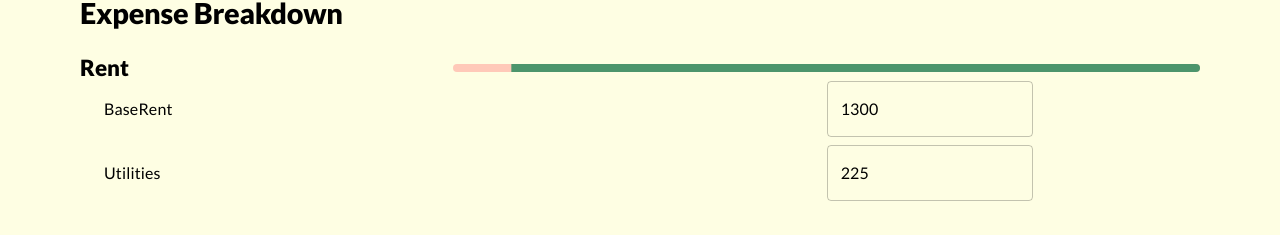
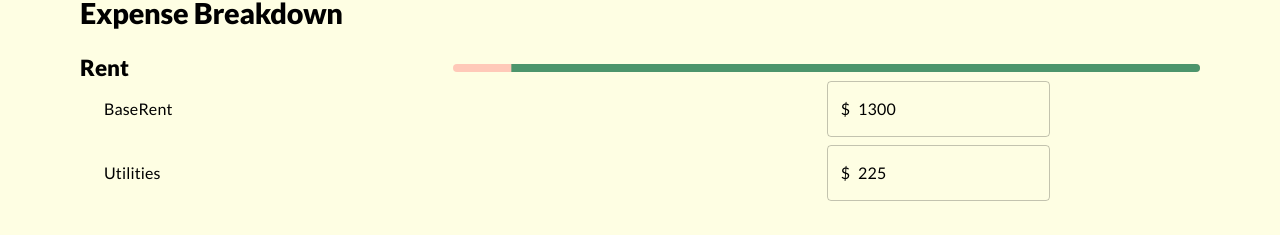
Before and after one commit to 392-f23/BudgetBuddy, a React (Vite) app: page / in a window 1280 px wide. Shown: the part 699-934 px from the top of the page. Built offline with nearby package versions, Linux system fonts and the light colour scheme.

Commit message:
Added dollar sign in the subExpense input field

```diff
--- a/src/components/Expense.jsx
+++ b/src/components/Expense.jsx
@@ -1,5 +1,5 @@
 import { useState } from "react";
-import { Grid, TextField, Typography } from "@mui/material";
+import { Grid, TextField, Typography, InputAdornment } from "@mui/material";
 
 const Expense = ({ expense }) => {
   const [key, value] = expense;
@@ -28,6 +28,9 @@ const Expense = ({ expense }) => {
         <TextField
           defaultValue={value}
           onChange={(event) => handleChange(event)}
+          InputProps={{
+            startAdornment: <InputAdornment position="start">$</InputAdornment>,
+          }}
           sx={{ pr: 3 }}
         ></TextField>
       </Grid>
```
